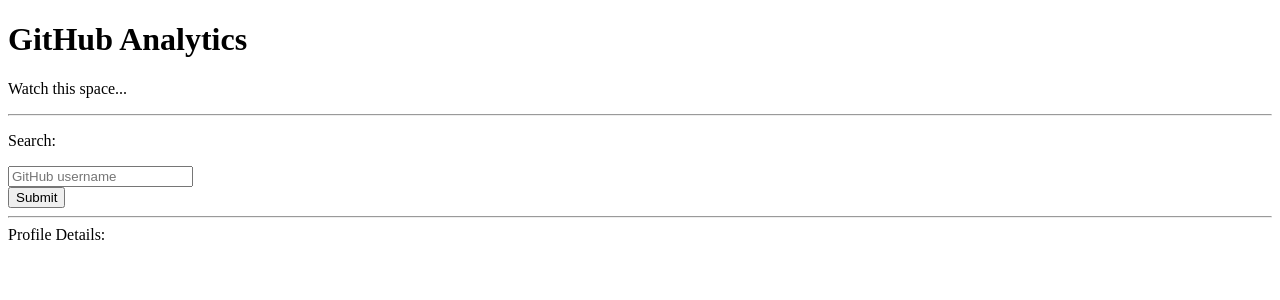
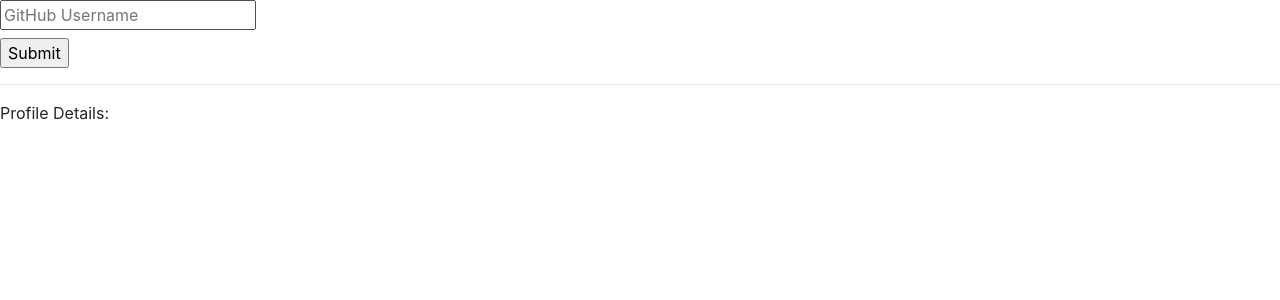
Before and after one commit to brianlunch/Github_sweng, a React (Create React App) app: page / in a window 1280 px wide. Shown: the top 300 px of the page. Built offline with nearby package versions, Linux system fonts and the light colour scheme.

Commit message:
Cleaned up the UI

```diff
--- a/src/App.jsx
+++ b/src/App.jsx
@@ -30,14 +30,12 @@
   };
 render() {
     return (
+
+
       <div className="App">
-        <header className="App-header">
-          <h1 className="App-title">GitHub Analytics</h1>
-        </header>
-        <p className="App-intro">
-          Watch this space...
-        </p>
-        <hr></hr>
+	  <main role="main">
+
+
         <Form
           formData={this.state.formData}
           handleUserFormSubmit={this.handleUserFormSubmit}
@@ -46,7 +44,8 @@
         <hr></hr>
         Profile Details:
         <ProfileDetails infoclean={this.state.infoclean}/>
-</div>
+	</main>
+	</div>
     );
   }
 }
--- a/src/Components/Form.jsx
+++ b/src/Components/Form.jsx
@@ -1,10 +1,9 @@
 import React from 'react';const Form = (props) => {
   return (<form onSubmit={(event) => props.handleUserFormSubmit(event)}>
       <label>
-        <p>Search:</p>
         <input name="username"
         type="text"
-        placeholder="GitHub username"
+        placeholder="GitHub Username"
         required
         value={props.formData.username}
         onChange={props.handleFormChange}
--- a/src/Components/ProfileDetails.jsx
+++ b/src/Components/ProfileDetails.jsx
@@ -16,43 +16,43 @@
         </div>
 
         <div>
-          {props.infoclean.name ? <div><p>Name:</p><p>{props.infoclean.name}</p></div> : null }
+          {props.infoclean.name ? <div class="row justify-content-left text-dark"> <div class="col-md-1 text-center">Name:</div> <div class="col-md-1 text-center">{props.infoclean.name}</div></div>: null }
         </div>
 
         <div>
-          {props.infoclean.bio ? <div><p>Bio:</p><p>{props.infoclean.bio}</p></div> : null }
+          {props.infoclean.created_at ? <div class="row justify-content-left text-dark"> <div class="col-md-1 text-center">Joined:</div> <div class="col-md-1 text-center">{<Moment from={new Date()}>{props.infoclean.created_at}</Moment>}</div></div> : null }
         </div>
 
         <div>
-          {props.infoclean.created_at ? <div><p>Joined:</p><p>{
-          <Moment from={new Date()}>{props.infoclean.created_at}</Moment>}</p></div> : null }
+          {props.infoclean.blog ? <div class="row justify-content-left text-dark"> <div class="col-md-1 text-center">Blog:</div> <div class="col-md-1 text-center"><a href={
+             props.infoclean.blog.search("http") !== -1 ? props.infoclean.blog
+            : "http://" +  props.infoclean.blog } target="_blank">{props.infoclean.blog}</a></div></div> : null }
         </div>
 
         <div>
-          {props.infoclean.blog ? <div><p>Blog:</p><p><a href={
-             props.infoclean.blog.search("http") !== -1 ? props.infoclean.blog
-            : "http://" +  props.infoclean.blog } target="_blank">{props.infoclean.blog}</a></p></div> : null }
+          {props.infoclean.location ? <div class="row justify-content-left text-dark"> <div class="col-md-1 text-center">Location:</div> <div class="col-md-1 text-center">{props.infoclean.location}</div></div> : null }
         </div>
 
         <div>
-          {props.infoclean.location ? <div><p>Location:</p><p>{props.infoclean.location}</p></div> : null }
+          {props.infoclean.company ? <div class="row justify-content-left text-dark"> <div class="col-md-1 text-center">Company:</div> <div class="col-md-1 text-center">{props.infoclean.company}</div></div> : null }
         </div>
 
         <div>
-          {props.infoclean.company ? <div><p>Company:</p><p>{props.infoclean.company}</p></div> : null }
+          {props.infoclean.public_repos ? <div class="row justify-content-left text-dark"> <div class="col-md-1 text-center">Public Repos:</div> <div class="col-md-1 text-center">{props.infoclean.public_repos}</div></div> : null }
         </div>
 
         <div>
-          {props.infoclean.public_repos ? <div><p>Public Repos:</p><p>{props.infoclean.public_repos}</p></div> : null }
+          {props.infoclean.followers ? <div class="row justify-content-left text-dark"> <div class="col-md-1 text-center">Followers:</div> <div class="col-md-1 text-center">{props.infoclean.followers}</div></div> : null }
         </div>
 
         <div>
-          {props.infoclean.followers ? <div><p>Followers:</p><p>{props.infoclean.followers}</p></div> : null }
+          {props.infoclean.following ? <div class="row justify-content-left text-dark"> <div class="col-md-1 text-center">Following:</div> <div class="col-md-1 text-center">{props.infoclean.following}</div></div> : null }
         </div>
 
-        <div>
-          {props.infoclean.following ? <div><p>Following:</p><p>{props.infoclean.following}</p></div> : null }
+		<div>
+          {props.infoclean.bio ?<div class="row justify-content-left text-dark"> <div class="col-md-1 text-center">Bio:</div> <div class="col-md-1 text-center">{props.infoclean.bio}</div></div>: null }
         </div>
+
 
         <div>
           {props.infoclean.html_url ? <div><p><a href={props.infoclean.html_url} target="_blank">View on GitHub</a></p></div> : null }
--- a/src/index.js
+++ b/src/index.js
@@ -1,6 +1,8 @@
 import React from 'react';
 import ReactDOM from 'react-dom';
 import App from './App.jsx';
+import 'bootstrap/dist/css/bootstrap.min.css';
+
 
 
 ReactDOM.render(
```
